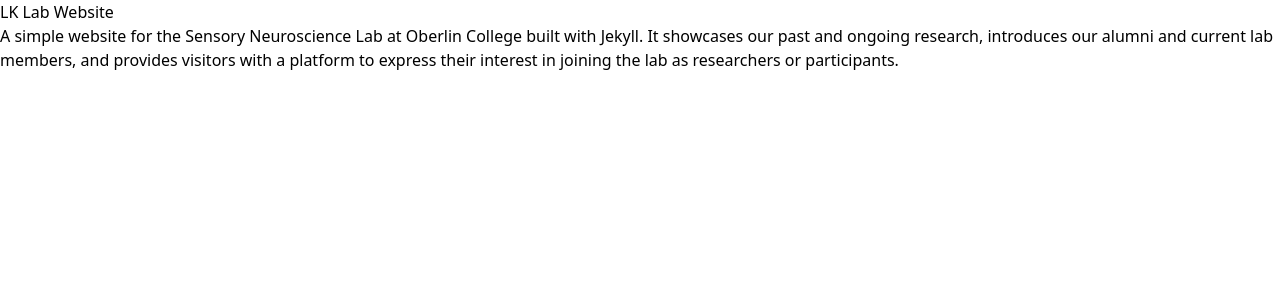
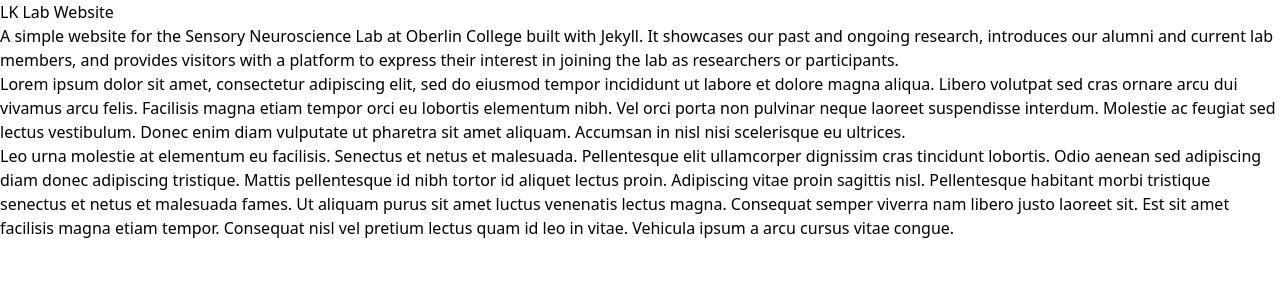
Before and after one commit to ankit-barana/personal-website, a Next.js app: page /projects/lklab in a window 1280 px wide. Shown: the top 300 px of the page. Built offline with nearby package versions, Linux system fonts and the light colour scheme.

Commit message:
render project content

```diff
--- a/package.json
+++ b/package.json
@@ -11,6 +11,7 @@
   "dependencies": {
     "gray-matter": "^4.0.3",
     "grey-matter": "^0.0.0",
+    "markdown-it": "^14.1.0",
     "next": "14.2.5",
     "normalize.css": "^8.0.1",
     "react": "^18",
--- a/src/pages/projects/[slug].tsx
+++ b/src/pages/projects/[slug].tsx
@@ -1,16 +1,20 @@
-import { GetStaticPaths, GetStaticProps, NextPage } from "next";
-import { getProjectBySlug, getProjectsSlugs } from "@/services/projectService";
-import { Project as ProjectType } from "@/types/project";
+import { GetStaticPaths, GetStaticProps, NextPage } from "next"
+import { getProjectBySlug, getProjectsSlugs } from "@/services/projectService"
+import { Project as ProjectType } from "@/types/project"
+import markdownit from 'markdown-it'
 
 interface ProjectProps {
     project: ProjectType
 }
 
 const Project: NextPage<ProjectProps> = ({ project }) => {
+    const md = markdownit()
+    const content = md.render(project.content)
     return (
         <div>
             <h1>{project.title}</h1>
             <p>{project.intro}</p>
+            <div dangerouslySetInnerHTML={{ __html: content }} />
         </div>
     )
 }
@@ -29,7 +33,7 @@
     return {
         props: {
             // @ts-ignore
-            project: getProjectBySlug(params.slug)
+            project: await getProjectBySlug(params.slug)
         }
     }
 }
```
Also changed, not shown: 1 other file (tests, documents, lock files or other folders).
